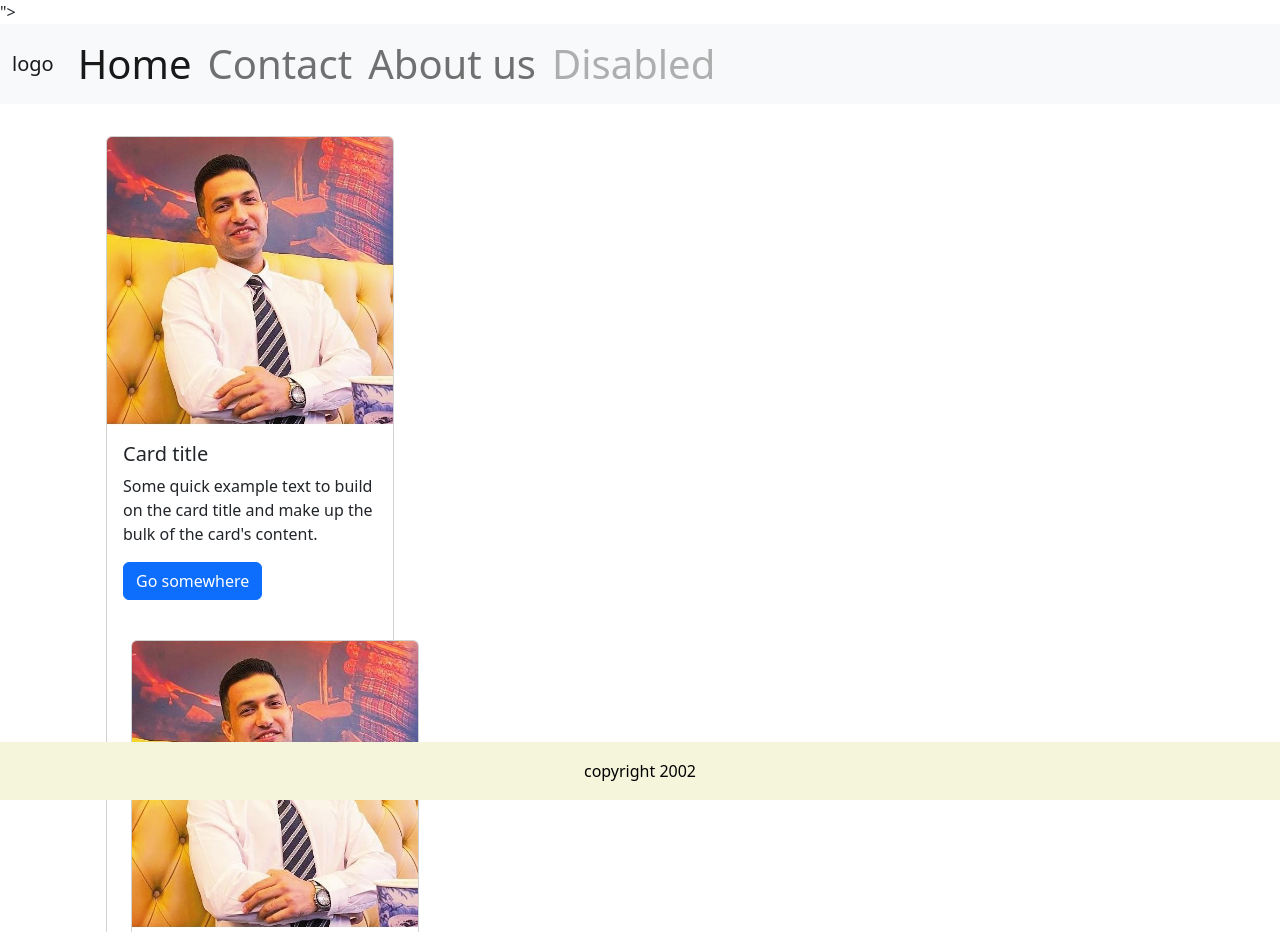
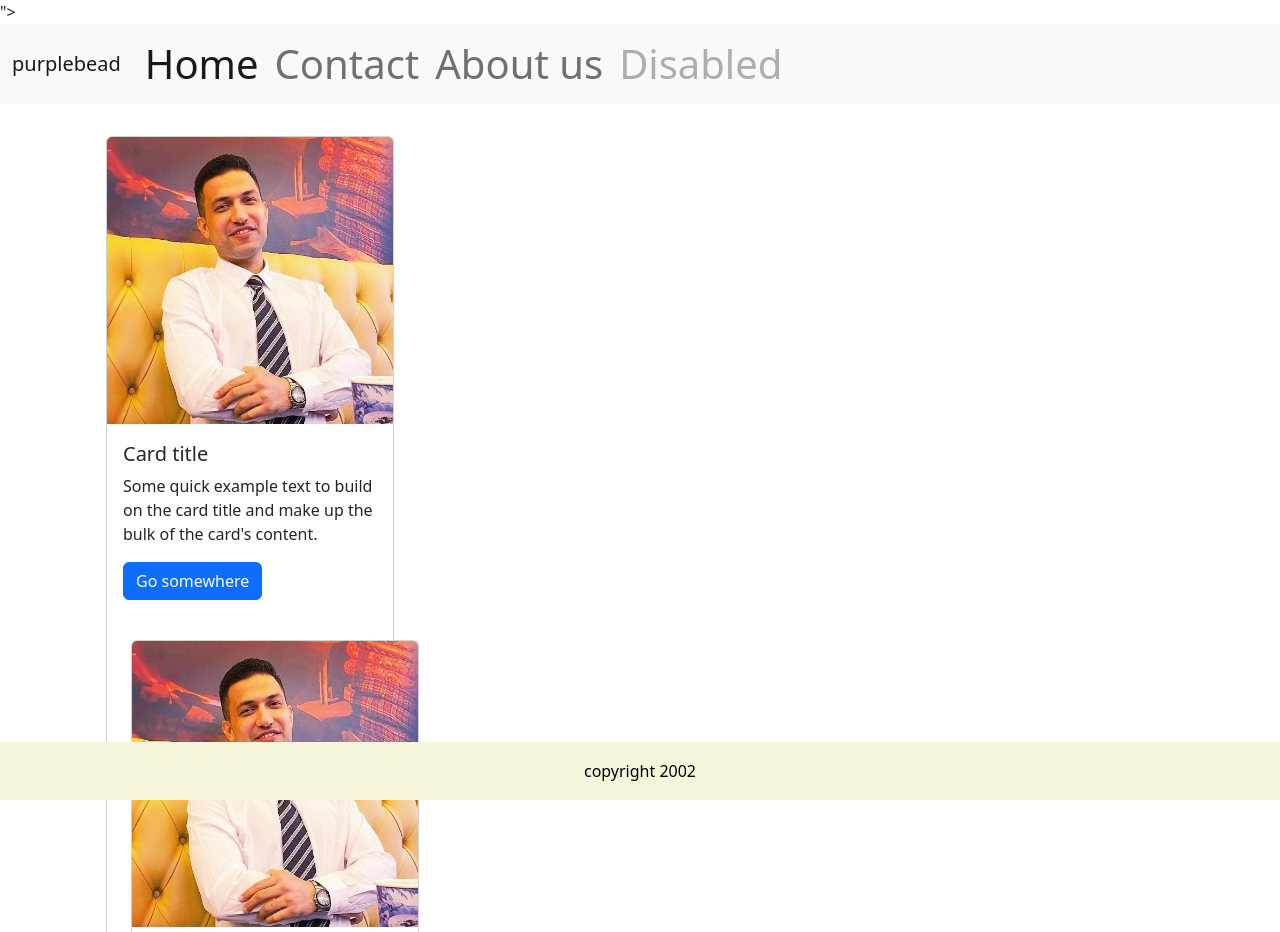
Before and after one commit to Saeid-Fathollahi/demo.website, a plain HTML site: page index.html in a window 1280 px wide. Shown: the top 932 px of the page. Drawn offline with nearby package versions, Linux system fonts and the light colour scheme.

Commit message:
changed Text

```diff
--- a/index.html
+++ b/index.html
@@ -10,7 +10,7 @@
 </head>
 <body><h1> <nav class="navbar navbar-expand-lg bg-light">
   <div class="container-fluid">
-    <a class="navbar-brand" href="#">logo</a>
+    <a class="navbar-brand" href="#">purplebead</a>
     <button class="navbar-toggler" type="button" data-bs-toggle="collapse" data-bs-target="#navbarNav" aria-controls="navbarNav" aria-expanded="false" aria-label="Toggle navigation">
       <span class="navbar-toggler-icon"></span>
     </button>
```
